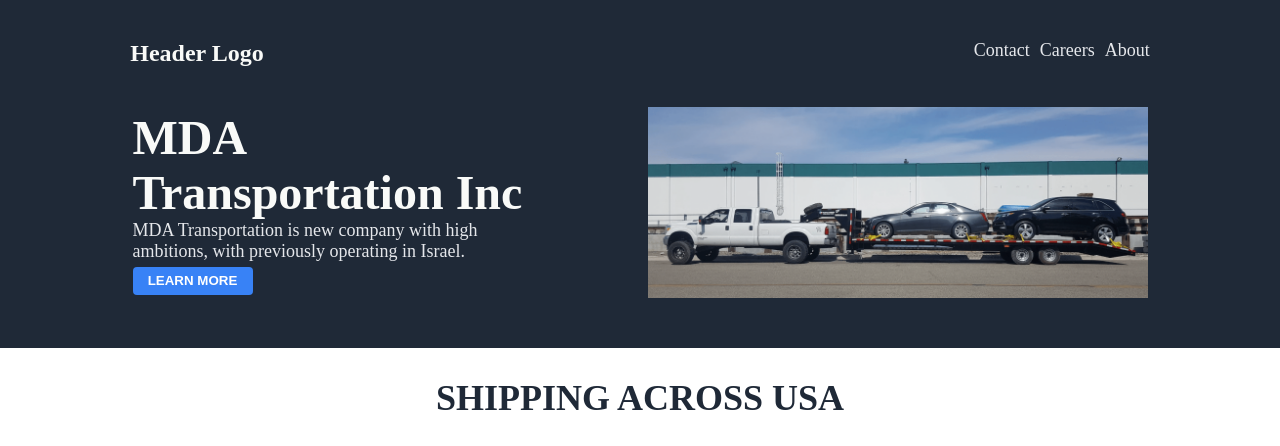
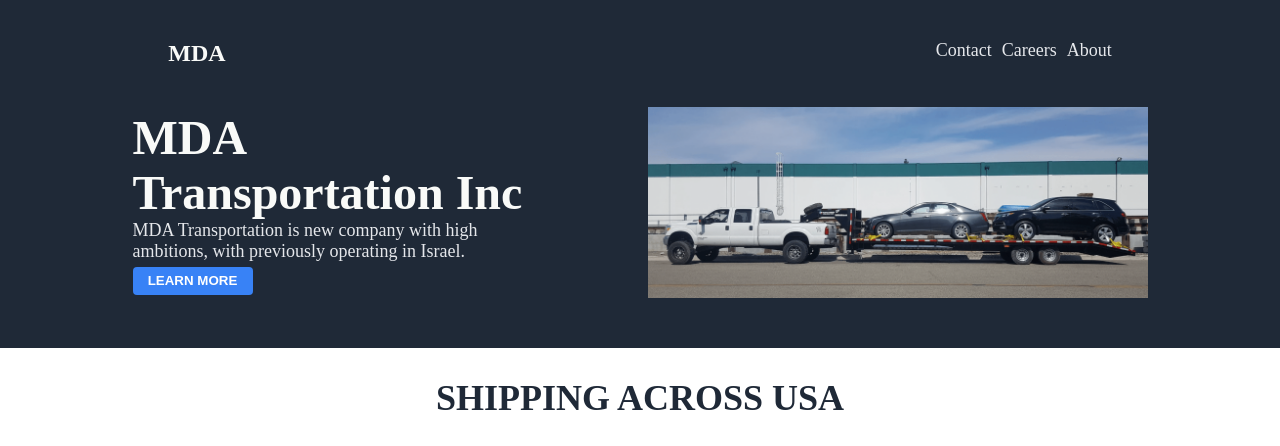
Before and after one commit to IvaKishko/mda-transportation, a plain HTML site: page index.html in a window 1280 px wide. Shown: the top 446 px of the page. Drawn offline with Linux system fonts and the light colour scheme.

Commit message:
fix typo

```diff
--- a/index.html
+++ b/index.html
@@ -10,7 +10,7 @@
     <body>
         <div class="first">
           <div class="header">
-            <h5>Header Logo</h5>
+            <h5>MDA</h5>
 
             <ul>
                 <li><a href="https://www.google.com/">Contact</a></li>
```
